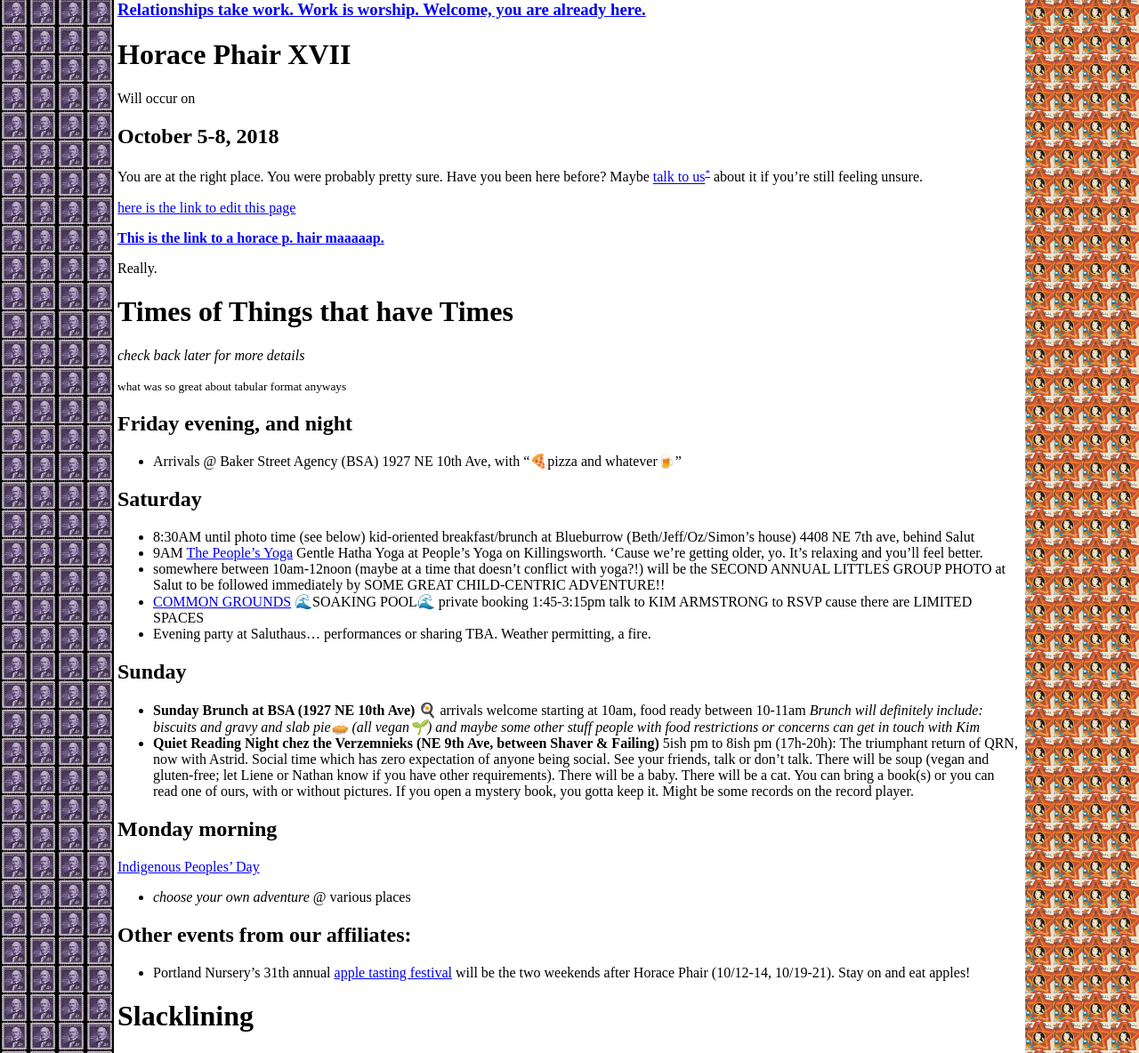
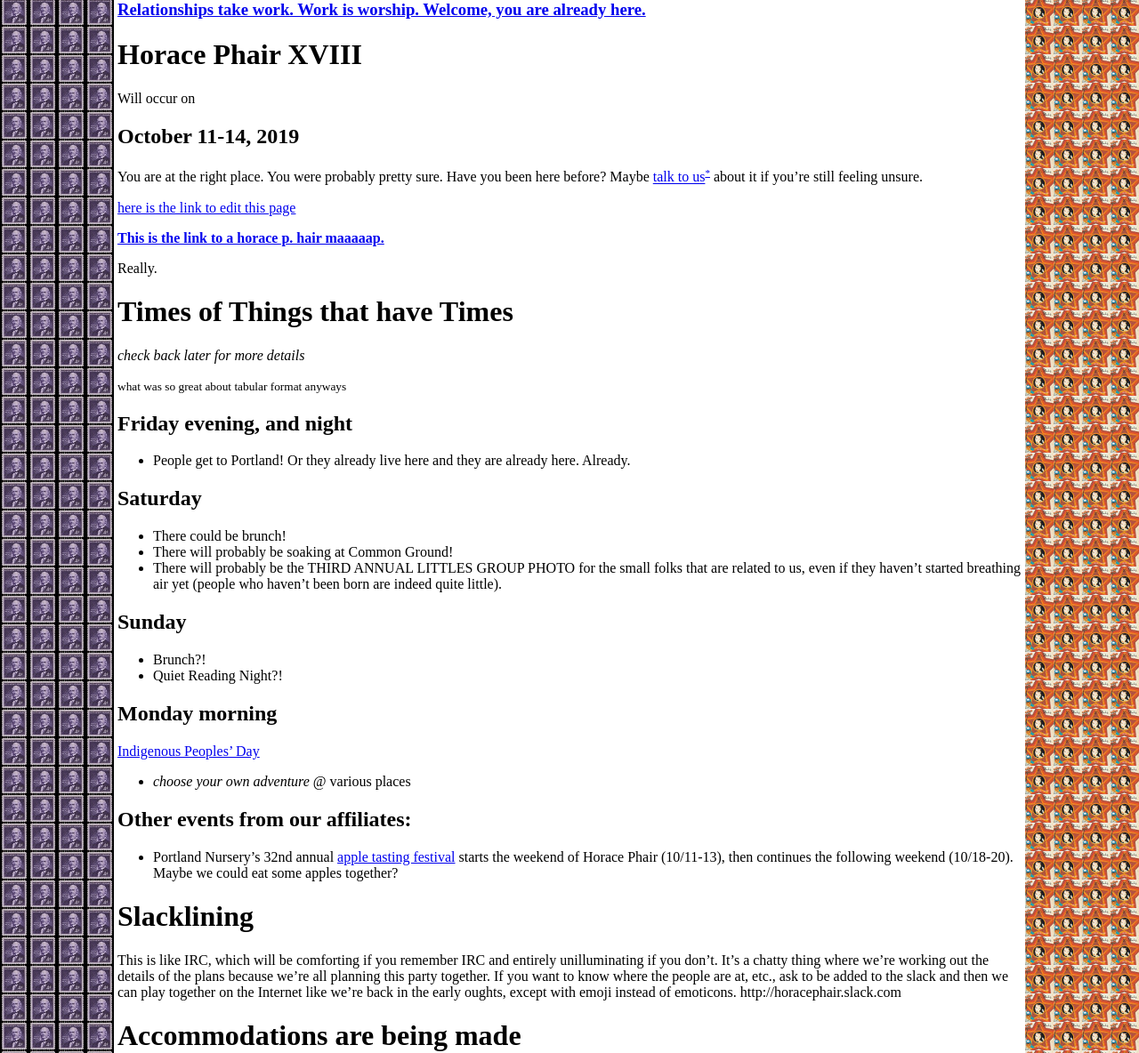
Before and after one commit to horacephair/horacephair.github.io, a Jekyll site: the page built from index.md, in a window 1280 px wide and 1400 px high, scrolled down 235 px. Shown: the part 120-1304 px from the top of the window at 89% size. Built offline with Jekyll 4.4.1, drawn with Linux system fonts in a browser that asks for light colours; our own code applies the rules of GitHub Pages for plain Markdown files; some of the changed text lies outside the part shown; grey boxes are pictures that could not be loaded.

Commit message:
it's a new year! happy new year. happy 2019.
Cleared out hella lots of stuff instead of doing work; panicked at the thought of summing up a year; removed references to our late cat.

```diff
--- a/index.md
+++ b/index.md
@@ -6,9 +6,9 @@
 
 ### <a class="anchor" href="#look-at-me" name="look-at-me">Relationships take work. Work is worship. Welcome, you are already here.</a>
 
-# Horace Phair XVII
+# Horace Phair XVIII
 Will occur on
-## October 5-8, 2018
+## October 11-14, 2019
 
 You are at the right place. You were probably pretty sure. Have you been here before? Maybe <a href="http://horacephair.slack.com">talk to us</a><sup><small><a href="#slack">*</a></small></sup> about it if you're still feeling unsure.
 
@@ -25,27 +25,24 @@
 
 
 ## Friday evening, and night
-* Arrivals @ Baker Street Agency (BSA) 1927 NE 10th Ave, with "🍕pizza and whatever🍺"
+* People get to Portland! Or they already live here and they are already here. Already.
+
 
 ## Saturday
-* 8:30AM until photo time (see below) kid-oriented breakfast/brunch at Blueburrow (Beth/Jeff/Oz/Simon's house) 4408 NE 7th ave, behind Salut
-* 9AM [The People's Yoga](https://thepeoplesyoga.org/) Gentle Hatha Yoga at People's Yoga on Killingsworth. 'Cause we're getting older, yo. It's relaxing and you'll feel better.
-* somewhere between 10am-12noon (maybe at a time that doesn't conflict with yoga?!) will be the SECOND ANNUAL LITTLES GROUP PHOTO at Salut to be followed immediately by SOME GREAT CHILD-CENTRIC ADVENTURE!!
-* [COMMON GROUNDS](http://cgwc.org/) 🌊SOAKING POOL🌊 private booking 1:45-3:15pm talk to KIM ARMSTRONG to RSVP cause there are LIMITED SPACES
-* Evening party at Saluthaus... performances or sharing TBA. Weather permitting, a fire.
+* There could be brunch!
+* There will probably be soaking at Common Ground!
+* There will probably be the THIRD ANNUAL LITTLES GROUP PHOTO for the small folks that are related to us, even if they haven't started breathing air yet (people who haven't been born are indeed quite little).
 
 ## Sunday
-* **Sunday Brunch at BSA (1927 NE 10th Ave)** 🍳 arrivals welcome starting at 10am, food ready between 10-11am
-*Brunch will definitely include: biscuits and gravy and slab pie🥧 (all vegan🌱) and maybe some other stuff
-people with food restrictions or concerns can get in touch with Kim*
-* **Quiet Reading Night chez the Verzemnieks (NE 9th Ave, between Shaver & Failing)** 5ish pm to 8ish pm (17h-20h): The triumphant return of QRN, now with Astrid. Social time which has zero expectation of anyone being social. See your friends, talk or don't talk. There will be soup (vegan and gluten-free; let Liene or Nathan know if you have other requirements). There will be a baby. There will be a cat. You can bring a book(s) or you can read one of ours, with or without pictures. If you open a mystery book, you gotta keep it. Might be some records on the record player.
+* Brunch?!
+* Quiet Reading Night?!
 
 ## Monday morning
 <a href="http://www.grandronde.org/news/smoke-signals/2015/10/14/oregon-cities-adopt-indigenous-peoples-day/#sthash.uGAG80Md.dpbs">Indigenous Peoples' Day</a>
 * _choose your own adventure_ @ various places
 
 ## Other events from our affiliates:
-* Portland Nursery's 31th annual <a href="http://www.portlandnursery.com/events/appletasting.shtml">apple tasting festival</a> will be the two weekends after Horace Phair (10/12-14, 10/19-21). Stay on and eat apples!
+* Portland Nursery's 32nd annual <a href="http://www.portlandnursery.com/events/appletasting.shtml">apple tasting festival</a> starts the weekend of Horace Phair (10/11-13), then continues the following weekend (10/18-20). Maybe we could eat some apples together?
 
 # <a name="slack"></a>Slacklining
 This is like IRC, which will be comforting if you remember IRC and entirely unilluminating if you don't. It's a chatty thing where we're working out the details of the plans because we're all planning this party together. If you want to know where the people are at, etc., ask to be added to the slack and then we can play together on the Internet like we're back in the early oughts, except with emoji instead of emoticons. http://horacephair.slack.com
@@ -64,18 +61,14 @@
 
 The guest room is now upstairs.
 
-* Guest room: Iris and Chris
-* Book loft: Ashley
+* Guest room:
+* Book loft:
 * Good ol' velvety sofa: ?
 * Long corduroy sofa: ?
 * Basement hammock: ?
 
 ### Master Plan (Monica's place)
-* Room for 1 : Manuel!
-
-### Unnamed foresty redhouse
-<em>Nathan, Liene, Astrid (small, not a cat), and Mika (smaller yet, is a cat)</em>
-* Carpetful attic (now with actual mattress & space heater!): ?
+* Room for 1 :
 
 ### Other Houses
 * Us???
@@ -209,3 +202,9 @@
 <em>October 6-9, 2017</em>
 * Basement variety show hosted by our own Dolan
 * Epic oldest-to-youngest photo including fetuses who turned out to be Isaac and Astrid!
+
+## XVII
+<em>October 5-8, 2018</em>
+* Apples conspired to keep themselves from us
+* The littles are getting less little. There was a whole kid brunch!
+* more things, oh no, what have I forgotten
```
